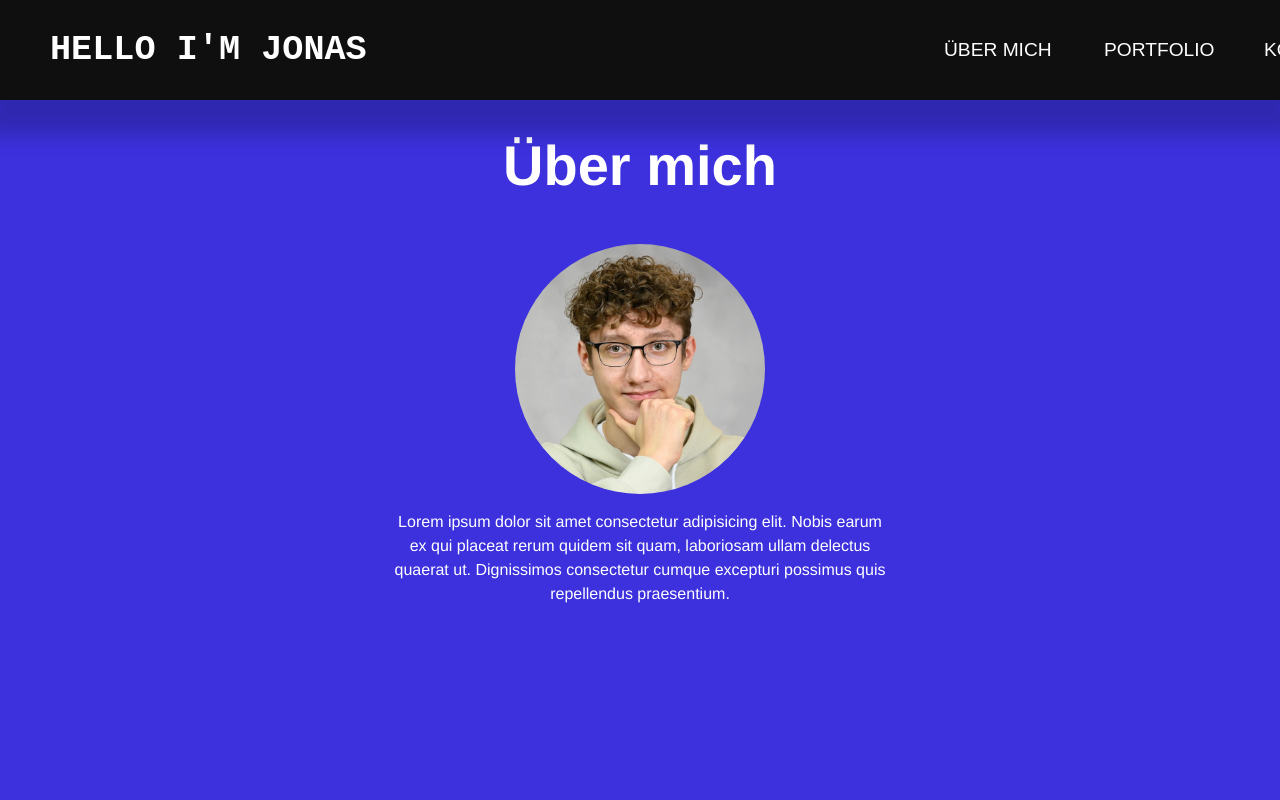
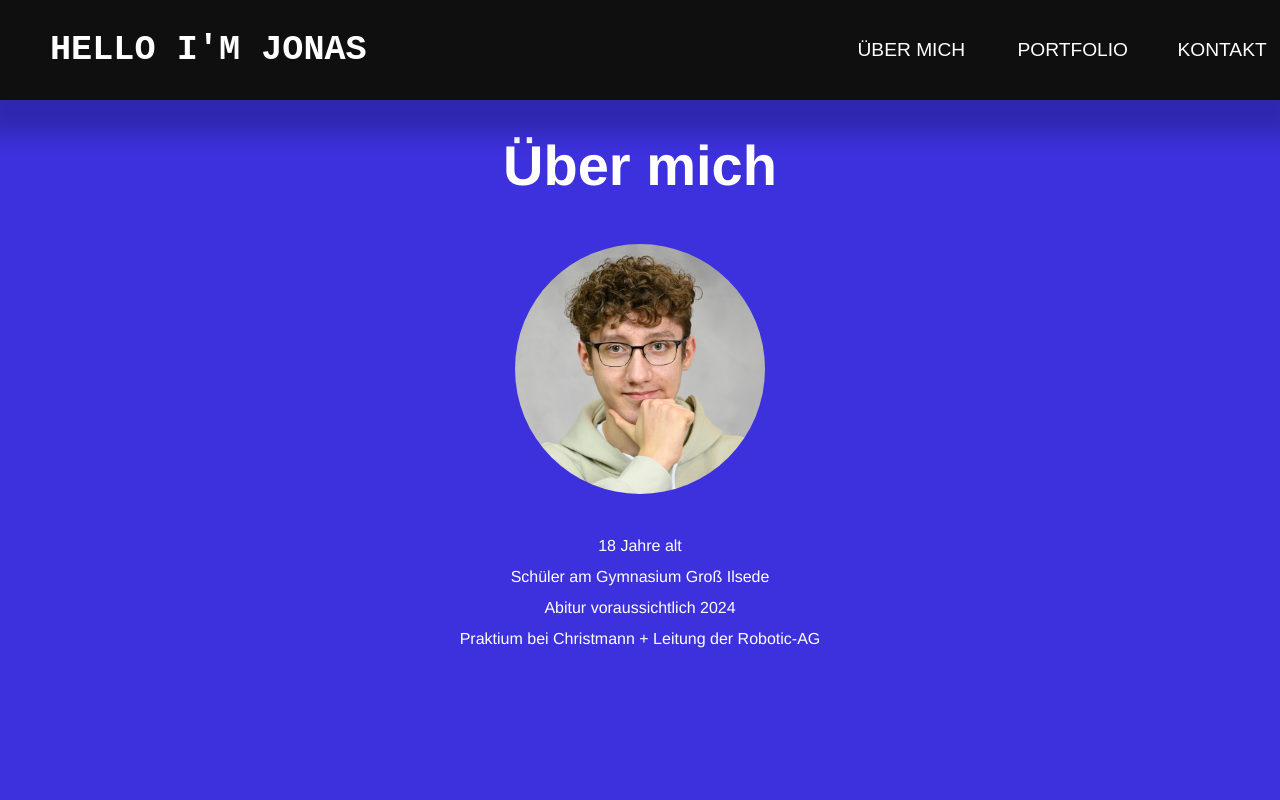
Before and after one commit to jonaszb13/portfolio, a plain HTML site: page index.html in a window 1280 px wide. Shown: the top 800 px of the page. Drawn offline with Linux system fonts and the light colour scheme.

Commit message:
update about me

```diff
--- a/index.html
+++ b/index.html
@@ -23,7 +23,10 @@
     <section class="first blue" id="about-me">
         <h1 style="margin-top: 7%;"> Über mich </h1>
         <img class="profile" src="profile.jpg" alt="Profilbild">
-        <p>Lorem ipsum dolor sit amet consectetur adipisicing elit. Nobis earum ex qui placeat rerum quidem sit quam, laboriosam ullam delectus quaerat ut. Dignissimos consectetur cumque excepturi possimus quis repellendus praesentium.</p>
+        <p>18 Jahre alt</p>
+        <p>Schüler am Gymnasium Groß Ilsede</p>
+        <p>Abitur voraussichtlich 2024</p>
+        <p>Praktium bei Christmann + Leitung der Robotic-AG</p>
     </section>
 
 
--- a/style.css
+++ b/style.css
@@ -35,10 +35,10 @@ header nav ul {
     list-style: none;
     display: flex;
     justify-content: flex-end;
-    transform: translate(-20%, -50%);
+    transform: translate(-25%, -50%);
     top: 50%;
     position: absolute;
-    left: 80%;
+    left: 75%;
 }
 
 header nav li {
@@ -82,9 +82,15 @@ h2 {
 .first img {
     width: 250px;
     border-radius: 50%;
+    margin-bottom: 40px;
 }
 
 .first p {
+    margin: 0;
+    margin-bottom: 7px;
+}
+
+.first p:last-child {
     width: 500px;
     text-align: center;
     margin-bottom: 150px;
```
